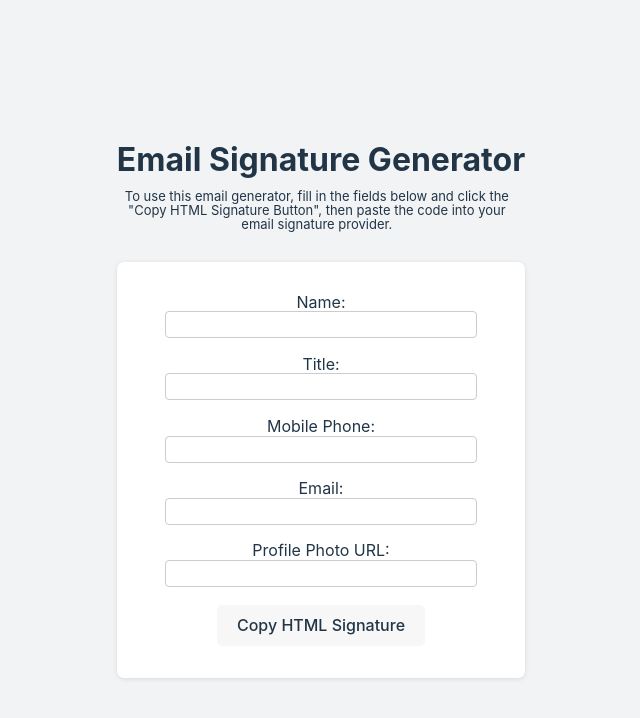
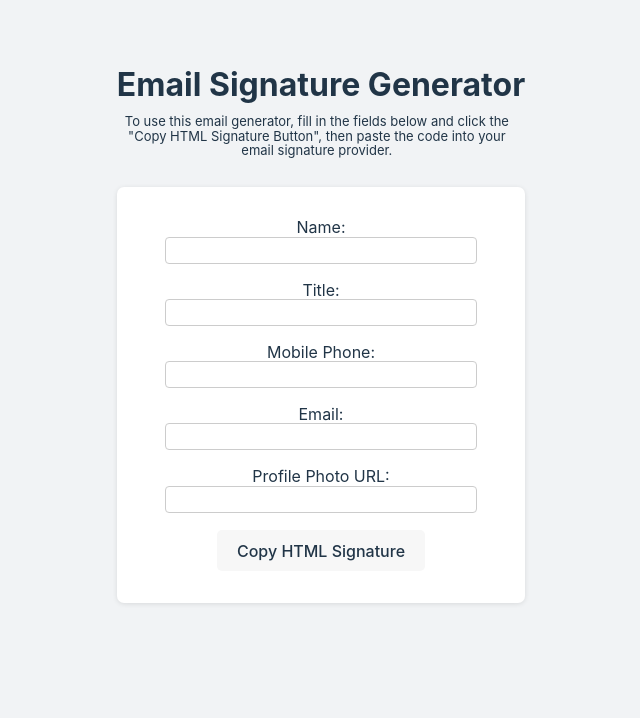
Before and after one commit to livnelson/html-signature-app, a React (Vite) app: page / in a window 1280 px wide. Shown: the top 718 px of the page, without its empty margins (319-959 px from the left). Built offline with nearby package versions, Linux system fonts and the light colour scheme.

Commit message:
fixed padding

```diff
--- a/src/App.css
+++ b/src/App.css
@@ -1,7 +1,7 @@
 #root {
   max-width: 1280px;
   margin: 0 auto;
-  padding: 2rem;
+  padding: 3rem;
 }
 
 body {
--- a/src/index.css
+++ b/src/index.css
@@ -26,7 +26,6 @@ a:hover {
 body {
   margin: 0;
   display: flex;
-  place-items: center;
   min-width: 320px;
   min-height: 100vh;
 }
```
